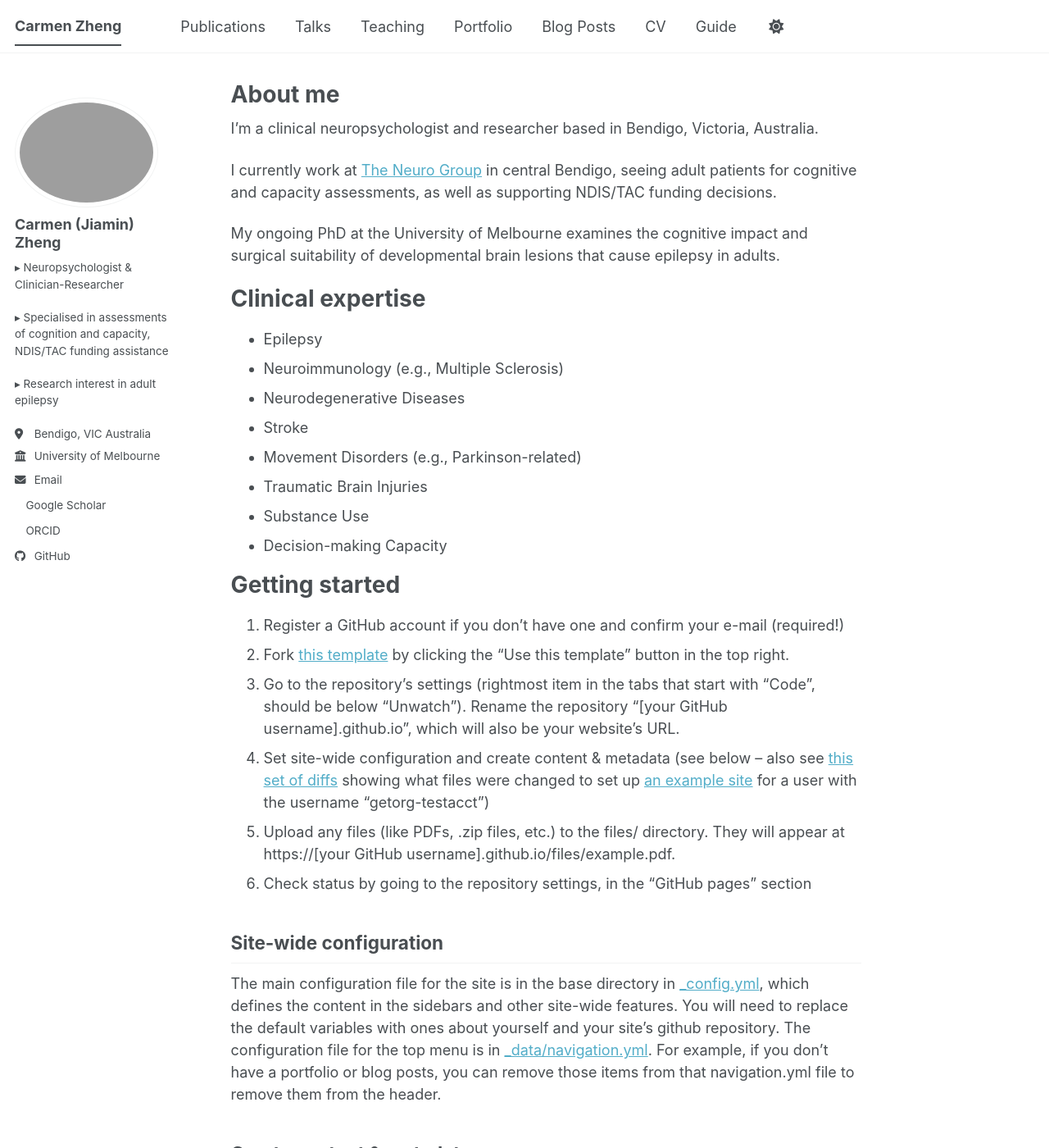
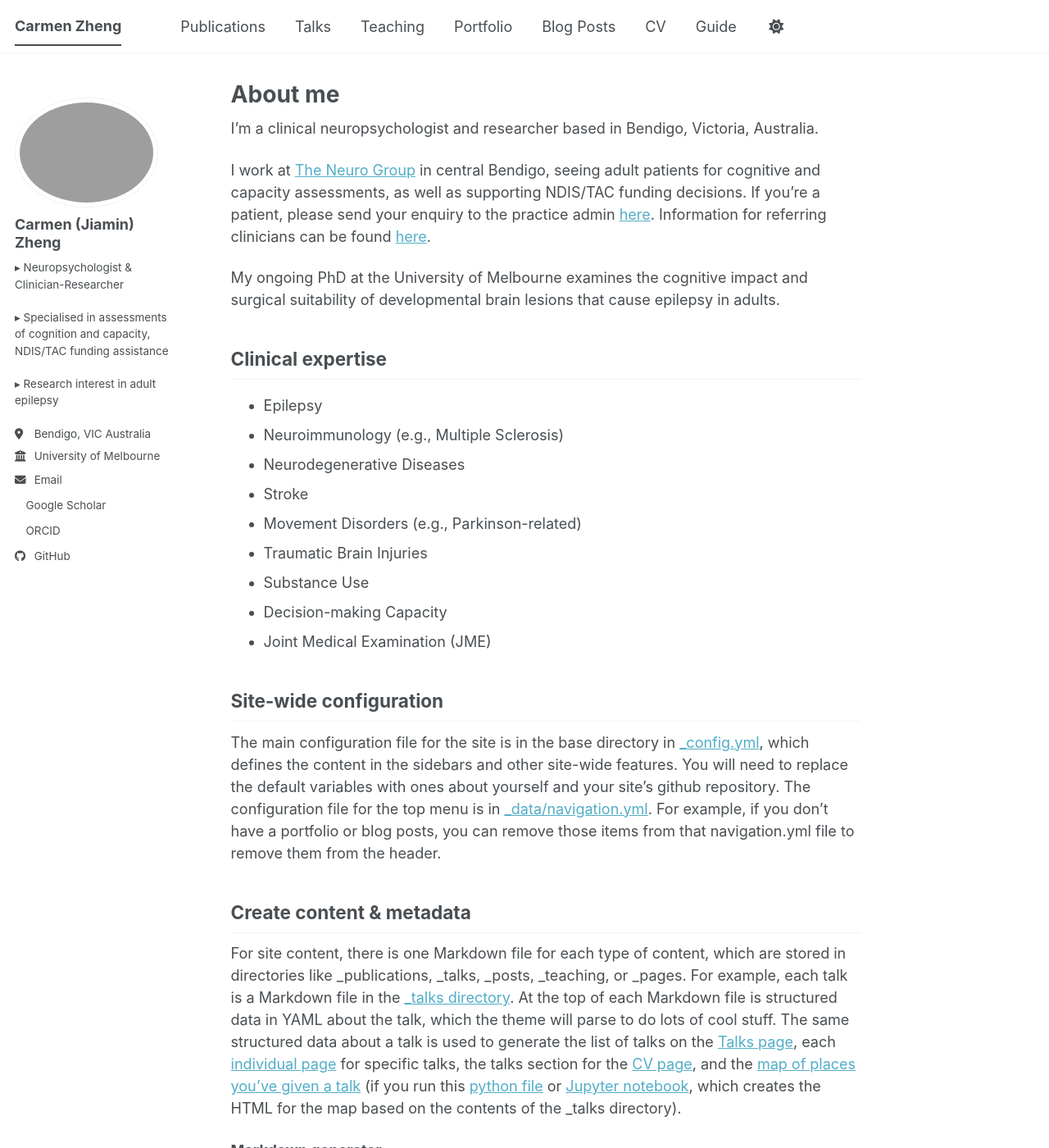
Before and after one commit to carmen-zheng/carmen-zheng.github.io, a Jekyll site: the page built from _pages/about.md, in a window 1280 px wide and 1400 px high. Shown: the whole window at 82% size. Built offline with Jekyll 4.4.1, drawn with Linux system fonts in a browser that asks for light colours; a style sheet for code colours, icons or effects is not loaded.

Commit message:
Revise about page with updated info and links
Updated professional details and added patient inquiry information.

```diff
--- a/_pages/about.md
+++ b/_pages/about.md
@@ -9,12 +9,12 @@ redirect_from:
 
 I'm a clinical neuropsychologist and researcher based in Bendigo, Victoria, Australia.
 
-I currently work at [The Neuro Group](https://www.theneurogroup.com.au) in central Bendigo, seeing adult patients for cognitive and capacity assessments, as well as supporting NDIS/TAC funding decisions.
+I work at [The Neuro Group](https://www.theneurogroup.com.au) in central Bendigo, seeing adult patients for cognitive and capacity assessments, as well as supporting NDIS/TAC funding decisions. If you're a patient, please send your enquiry to the practice admin [here](https://www.theneurogroup.com.au/patient-inquiry). Information for referring clinicians can be found [here](https://www.theneurogroup.com.au/refer).
 
 My ongoing PhD at the University of Melbourne examines the cognitive impact and surgical suitability of developmental brain lesions that cause epilepsy in adults.
 
 Clinical expertise
-======
+------
 - Epilepsy
 - Neuroimmunology (e.g., Multiple Sclerosis)
 - Neurodegenerative Diseases
@@ -23,15 +23,7 @@ Clinical expertise
 - Traumatic Brain Injuries
 - Substance Use
 - Decision-making Capacity
-
-Getting started
-======
-1. Register a GitHub account if you don't have one and confirm your e-mail (required!)
-1. Fork [this template](https://github.com/academicpages/academicpages.github.io) by clicking the "Use this template" button in the top right.
-1. Go to the repository's settings (rightmost item in the tabs that start with "Code", should be below "Unwatch"). Rename the repository "[your GitHub username].github.io", which will also be your website's URL.
-1. Set site-wide configuration and create content & metadata (see below -- also see [this set of diffs](https://archive.is/3TPas) showing what files were changed to set up [an example site](https://getorg-testacct.github.io) for a user with the username "getorg-testacct")
-1. Upload any files (like PDFs, .zip files, etc.) to the files/ directory. They will appear at https://[your GitHub username].github.io/files/example.pdf.
-1. Check status by going to the repository settings, in the "GitHub pages" section
+- Joint Medical Examination (JME)
 
 Site-wide configuration
 ------
```
